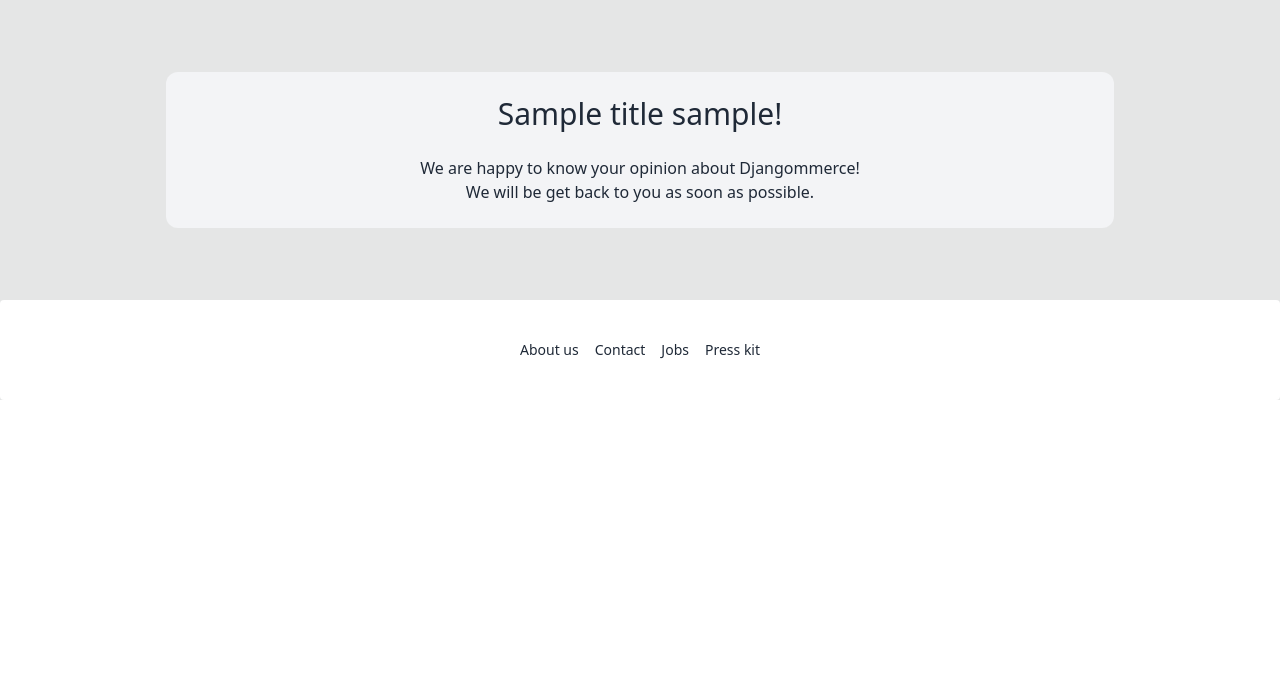
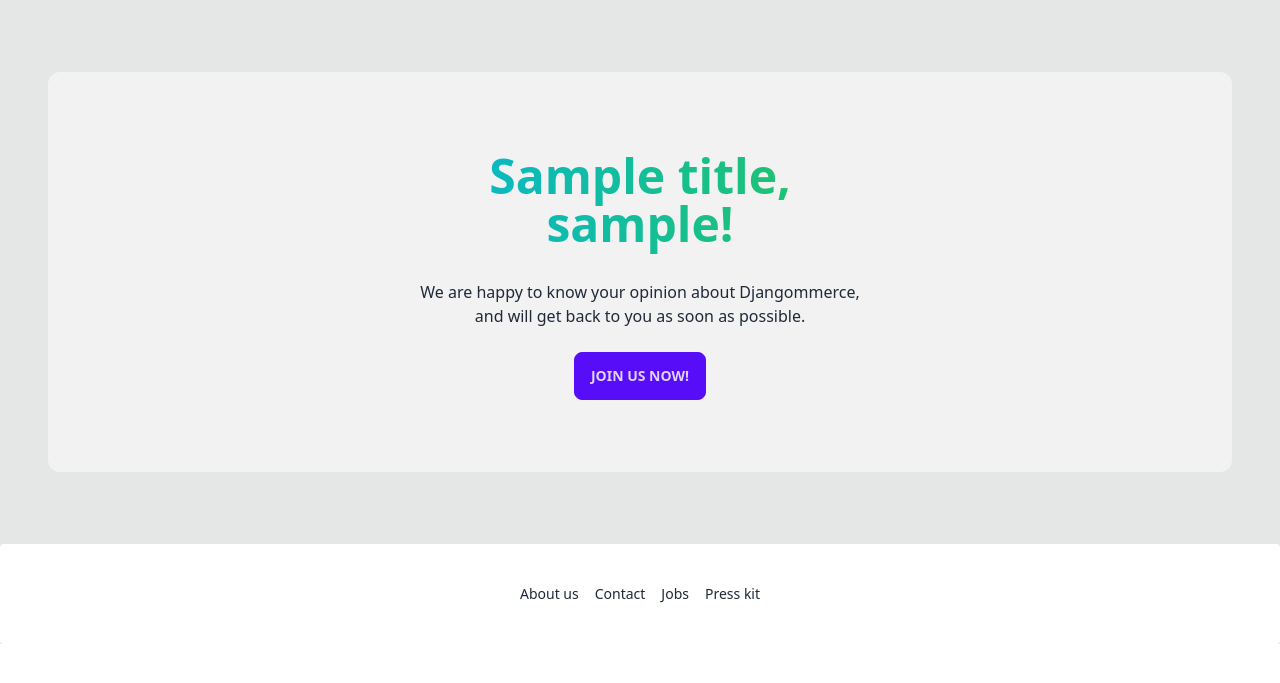
Before and after one commit to doteins/djangommerce, a Django app: template templates/contact.html in a window 1280 px wide. Shown: the part 68-751 px from the top of the page. Run offline with Django 4.2, Linux system fonts and the light colour scheme; the template is opened without the code that fills it: most values are stand-ins (such as "Sample title", 1, 10 or a date in 2020); parts of the project's set-up code (start-up, migrations or seed data) failed here and were passed over; some libraries are stand-ins or nearby versions.

Commit message:
Redesign the contact message card

```diff
--- a/templates/contact.html
+++ b/templates/contact.html
@@ -1,10 +1,20 @@
 {% extends 'base.html' %}
 {% load static %}
 
-{% block title %}Contact{% endblock %}
+{% block title %}
+{{ title }}
+{% endblock %}
+
 {% block content %}
-<div class="w-4/5 my-6 mx-auto p-6 bg-gray-100 rounded-xl">
-  <h1 class="mb-6 text-3xl text-center">{{ title }} {{ username }}!</h1>
-  <p class="text-center">We are happy to know your opinion about Djangommerce! <br> We will be get back to you as soon as possible.</p>
+<div class="my-6 hero py-14 bg-base-200 rounded-xl">
+  <div class="hero-content text-center">
+    <div class="max-w-md">
+      <h1 class="py-2 text-5xl font-bold bg-gradient-to-r from-cyan-500 to-green-500 bg-clip-text text-transparent">{{ title }}, {{ username }}!</h1>
+      <p class="py-6">
+        We are happy to know your opinion about Djangommerce, and will get back to you as soon as possible.
+      </p>
+      <a href="{% url 'core:signup' %}" class="btn btn-primary">Join us now!</a>
+    </div>
+  </div>
 </div>
 {% endblock %}
```
